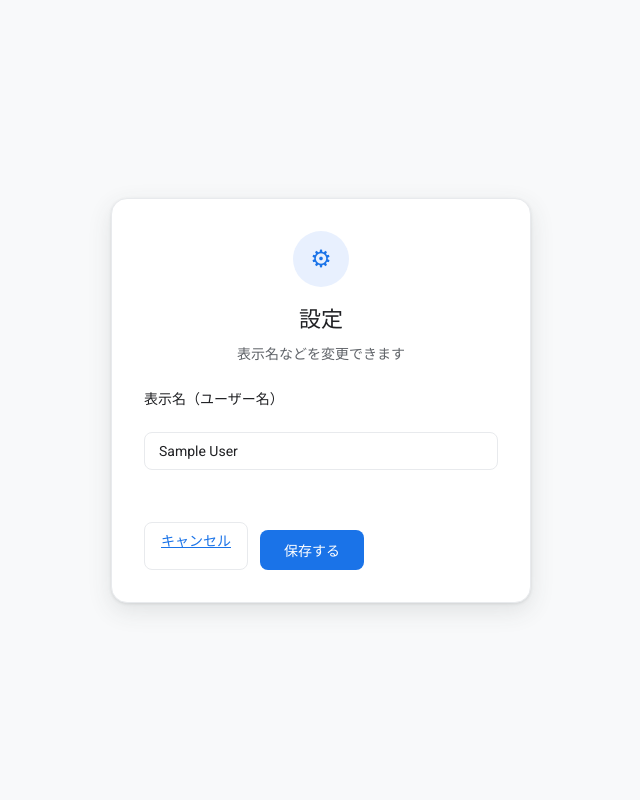
After one commit to ItsukiEbian/retro-chat-1984, a Flask app: page /settings in a window 1280 px wide. The commit adds this page. Shown: the whole page, without its empty margins (319-959 px from the left). Run offline with Flask 3, Linux system fonts and the light colour scheme; a user stored in the database is signed in; tables that the repository leaves empty hold one stand-in row (values such as "Sample post").

Commit message:
Update: Admin logic, UI, and Session fix

```diff
--- a/app.py
+++ b/app.py
@@ -23,6 +23,11 @@ app = Flask(__name__)
 
 app.secret_key = os.environ.get("SECRET_KEY") or "fallback_secret_key_for_local"
 app.wsgi_app = ProxyFix(app.wsgi_app, x_proto=1, x_host=1)
+# セッション・永続ログイン: 30日間
+app.config['PERMANENT_SESSION_LIFETIME'] = 30 * 24 * 60 * 60  # 30日（秒）
+app.config['REMEMBER_COOKIE_DURATION'] = 30 * 24 * 60 * 60    # 30日（秒）
+app.config['REMEMBER_COOKIE_SECURE'] = False  # HTTPS でない環境でも動作させる場合
+app.config['SESSION_COOKIE_SAMESITE'] = 'Lax'
 
 # DB: Render の DATABASE_URL があれば優先、なければ SQLite
 db_url = os.environ.get('DATABASE_URL', 'sqlite:///db.sqlite3')
@@ -114,21 +119,33 @@ def get_connected_count(participants_list):
     return sum(1 for p in participants_list if p.get('connected'))
 
 
+def _participant_total_study_minutes(user_db_id):
+    """DBの user_db_id (User.id) から総勉強時間（分）を返す。"""
+    if user_db_id is None:
+        return 0
+    try:
+        u = User.query.get(int(user_db_id))
+        return (u.total_study_time or 0) if u else 0
+    except (ValueError, TypeError):
+        return 0
+
+
 def build_room_state(room_id):
     """メインルーム用: 最大4スロットの参加者リストとホストsidを返す。"""
     if not is_main_room(room_id) or room_id not in room_participants:
         return {'participants': [], 'host_sid': None}
     plist = room_participants[room_id]
     host_sid = plist[0]['sid'] if plist else None
-    # 各スロットを { sid, user_name, role, connected, is_host } で送る（空きは送らないのでクライアントで4枠にパディング）
     participants = []
     for i, p in enumerate(plist):
+        total_min = _participant_total_study_minutes(p.get('user_db_id'))
         participants.append({
             'sid': p['sid'],
             'user_name': p.get('user_name', ''),
             'role': p.get('role', 'student'),
             'connected': p.get('connected', True),
             'is_host': (i == 0),
+            'total_study_time_minutes': total_min,
         })
     return {'participants': participants, 'host_sid': host_sid}
 
@@ -202,7 +219,8 @@ def google_authorized():
         user.email = userinfo.get('email') or user.email
         user.profile_image = userinfo.get('picture') or user.profile_image
         db.session.commit()
-    login_user(user)
+    session.permanent = True
+    login_user(user, remember=True)
     session['role'] = 'student'
     session['user_name'] = user.name or user.email or 'ユーザー'
     return redirect(url_for('dashboard'))
@@ -222,9 +240,18 @@ def dashboard():
     )
 
 
-@app.route('/admin_login', methods=['GET', 'POST'])
+@app.route('/admin_login')
+def admin_login_redirect():
+    """旧管理者ログインURLはダッシュボードへリダイレクト（裏口のみ有効）"""
+    if current_user.is_authenticated:
+        return redirect(url_for('dashboard'))
+    return redirect(url_for('index'))
+
+
+@app.route('/admin_login_secret', methods=['GET', 'POST'])
 @login_required
-def admin_login():
+def admin_login_secret():
+    """管理者用裏口ログイン（URLを知っている者のみパスワードで管理者に昇格）"""
     if session.get('role') == 'admin':
         return redirect(url_for('dashboard'))
     if request.method == 'GET':
@@ -238,6 +265,23 @@ def admin_login():
     return render_template('admin_login.html', error='パスワードが正しくありません'), 401
 
 
+@app.route('/settings', methods=['GET', 'POST'])
+@login_required
+def settings():
+    if request.method == 'POST':
+        display_name = (request.form.get('display_name') or '').strip()
+        if display_name:
+            current_user.name = display_name
+            db.session.commit()
+            session['user_name'] = display_name
+        return redirect(url_for('dashboard'))
+    return render_template(
+        'settings.html',
+        user=current_user,
+        current_display_name=current_user.name or current_user.email or 'ユーザー',
+    )
+
+
 @app.route('/room')
 @login_required
 def room():
@@ -246,12 +290,17 @@ def room():
     if room_arg:
         session['room'] = room_arg
     room_id = session.get('room', '')
+    total_min = current_user.total_study_time or 0
+    hours, mins = divmod(total_min, 60)
+    total_study_time_display = f'{hours}時間 {mins}分'
     return render_template(
         'room.html',
         role=session.get('role', 'student'),
         user_name=session.get('user_name', current_user.name or ''),
         room_id=room_id,
         profile_image=current_user.profile_image or '',
+        total_study_time_display=total_study_time_display,
+        total_study_time_minutes=total_min,
     )
 
 
@@ -291,7 +340,8 @@ def on_join_room(data):
     req_room = data.get('room')  # 招待URL等で指定されたルーム（あれば）
     user_name = data.get('user_name', '')
     role = data.get('role', 'student')
-    user_id = (data.get('user_id') or '').strip()
+    user_id = (data.get('user_id') or '').strip()  # クライアント用UUID（永続用）
+    user_db_id = data.get('user_db_id')  # DBのUser.id（総勉強時間取得用）
     sid = req.sid
 
     # 個別ルーム（private_）の場合は従来どおり
@@ -359,6 +409,7 @@ def on_join_room(data):
         'user_name': user_name,
         'role': role,
         'user_id': user_id or None,
+        'user_db_id': user_db_id,
         'connected': True,
     })
     room_users.setdefault(room, {})[sid] = {"user_name": user_name, "role": role}
@@ -376,8 +427,9 @@ def on_join_room(data):
     except Exception:
         pass
     # #endregion
+    join_total_min = _participant_total_study_minutes(user_db_id)
     emit('room_assigned', {'room_id': room, 'is_host': is_host, 'participants': state['participants']}, room=sid)
-    emit('user_joined', {'sid': sid, 'user_name': user_name, 'role': role}, room=room, include_self=False)
+    emit('user_joined', {'sid': sid, 'user_name': user_name, 'role': role, 'total_study_time_minutes': join_total_min}, room=room, include_self=False)
     emit('hand_states', {"states": get_hand_states(room)}, room=room)
 
 
--- a/static/css/style.css
+++ b/static/css/style.css
@@ -1018,6 +1029,30 @@ body {
 
 .auth-submit {
     margin-top: 8px;
+}
+
+.settings-form .auth-label {
+    display: block;
+    margin-bottom: 6px;
+}
+.settings-form .auth-input {
+    width: 100%;
+    margin-bottom: 16px;
+}
+.settings-actions {
+    display: flex;
+    gap: 12px;
+    margin-top: 20px;
+    flex-wrap: wrap;
+}
+.settings-actions .btn-secondary,
+.settings-actions .btn-primary {
+    flex: 0 0 auto;
+}
+.dashboard-btn-settings {
+    display: inline-block;
+    text-align: center;
+    text-decoration: none;
 }
 
 .auth-admin-link {
--- a/templates/admin_login.html
+++ b/templates/admin_login.html
@@ -17,7 +17,7 @@
                 <h1>管理者ログイン</h1>
                 <p>パスワードを入力してください</p>
             </div>
-            <form method="post" action="{{ url_for('admin_login') }}" class="auth-form">
+            <form method="post" action="{{ url_for('admin_login_secret') }}" class="auth-form">
                 {% if error %}
                 <p class="auth-error">{{ error }}</p>
                 {% endif %}
--- a/templates/dashboard.html
+++ b/templates/dashboard.html
@@ -34,9 +34,7 @@
             </div>
             <div class="dashboard-actions">
                 <a href="{{ url_for('room') }}" class="btn-primary dashboard-btn-enter">自習室へ入室</a>
-                {% if session.get('role') != 'admin' %}
-                <a href="{{ url_for('admin_login') }}" class="auth-admin-link dashboard-admin-link">管理者ログイン</a>
-                {% endif %}
+                <a href="{{ url_for('settings') }}" class="btn-secondary dashboard-btn-settings">設定</a>
                 <a href="{{ url_for('logout') }}" class="btn-secondary dashboard-btn-logout">ログアウト</a>
             </div>
         </div>
--- /dev/null
+++ b/templates/settings.html
@@ -0,0 +1,35 @@
+<!DOCTYPE html>
+<html lang="ja">
+<head>
+    <meta charset="UTF-8">
+    <meta name="viewport" content="width=device-width, initial-scale=1.0, viewport-fit=cover">
+    <title>Video Desk — 設定</title>
+    <link rel="preconnect" href="https://fonts.googleapis.com">
+    <link rel="preconnect" href="https://fonts.gstatic.com" crossorigin>
+    <link href="https://fonts.googleapis.com/css2?family=Roboto:wght@400;500;700&display=swap" rel="stylesheet">
+    <link rel="stylesheet" href="{{ url_for('static', filename='css/style.css') }}">
+</head>
+<body class="page-auth">
+    <div class="auth-center">
+        <div class="auth-card settings-card">
+            <div class="auth-card-header">
+                <span class="auth-logo">⚙</span>
+                <h1>設定</h1>
+                <p>表示名などを変更できます</p>
+            </div>
+            {% if error %}
+            <p class="auth-error">{{ error }}</p>
+            {% endif %}
+            <form method="post" action="{{ url_for('settings') }}" class="auth-form settings-form">
+                <label class="auth-label" for="display_name">表示名（ユーザー名）</label>
+                <input type="text" id="display_name" name="display_name" class="auth-input" value="{{ current_display_name }}" placeholder="表示名を入力" maxlength="64">
+                <!-- 今後アイコン設定などを追加する場合はここにブロックを追加 -->
+                <div class="settings-actions">
+                    <a href="{{ url_for('dashboard') }}" class="btn-secondary">キャンセル</a>
+                    <button type="submit" class="btn-primary auth-submit">保存する</button>
+                </div>
+            </form>
+        </div>
+    </div>
+</body>
+</html>
```
Also changed, not shown: other parts of static/css/style.css (+17 -6 lines), static/js/room.js (+48 -8 lines), templates/room.html (+2 -6 lines).
